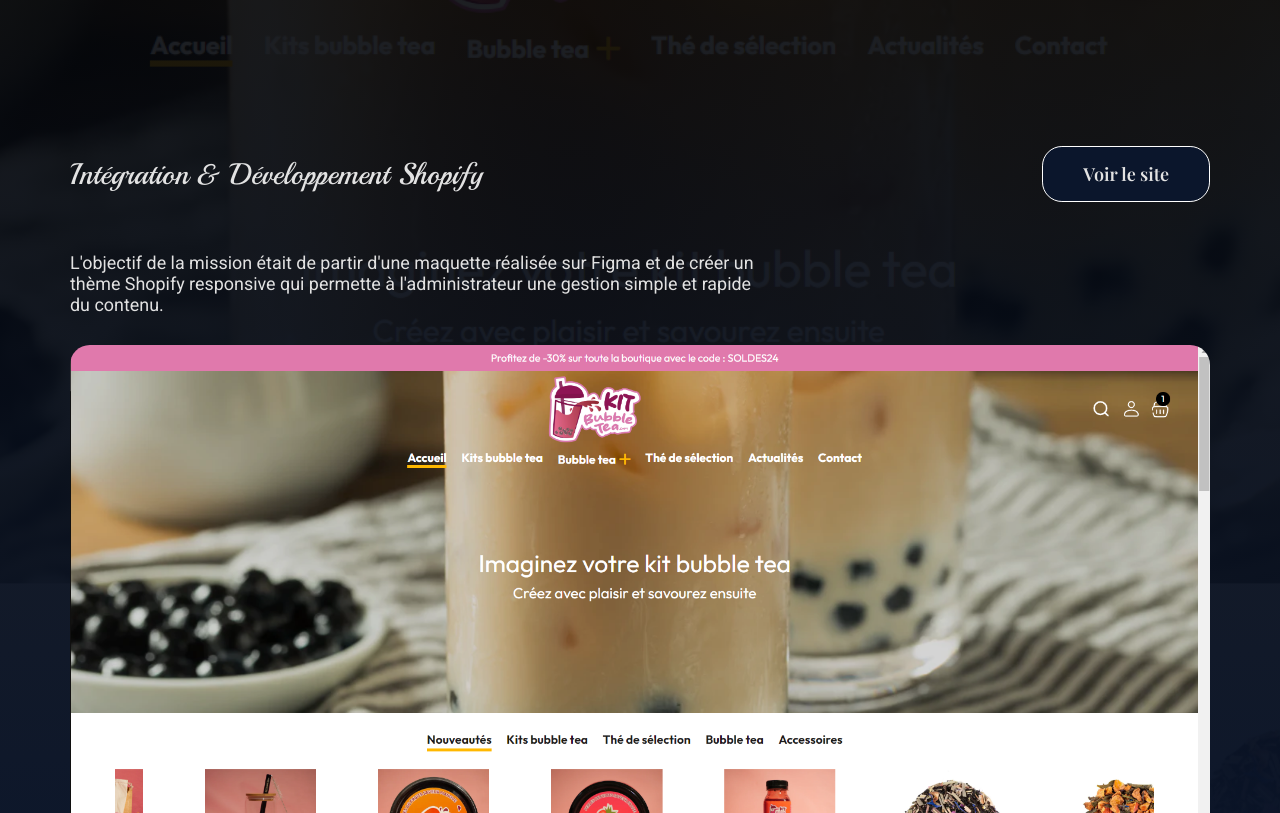
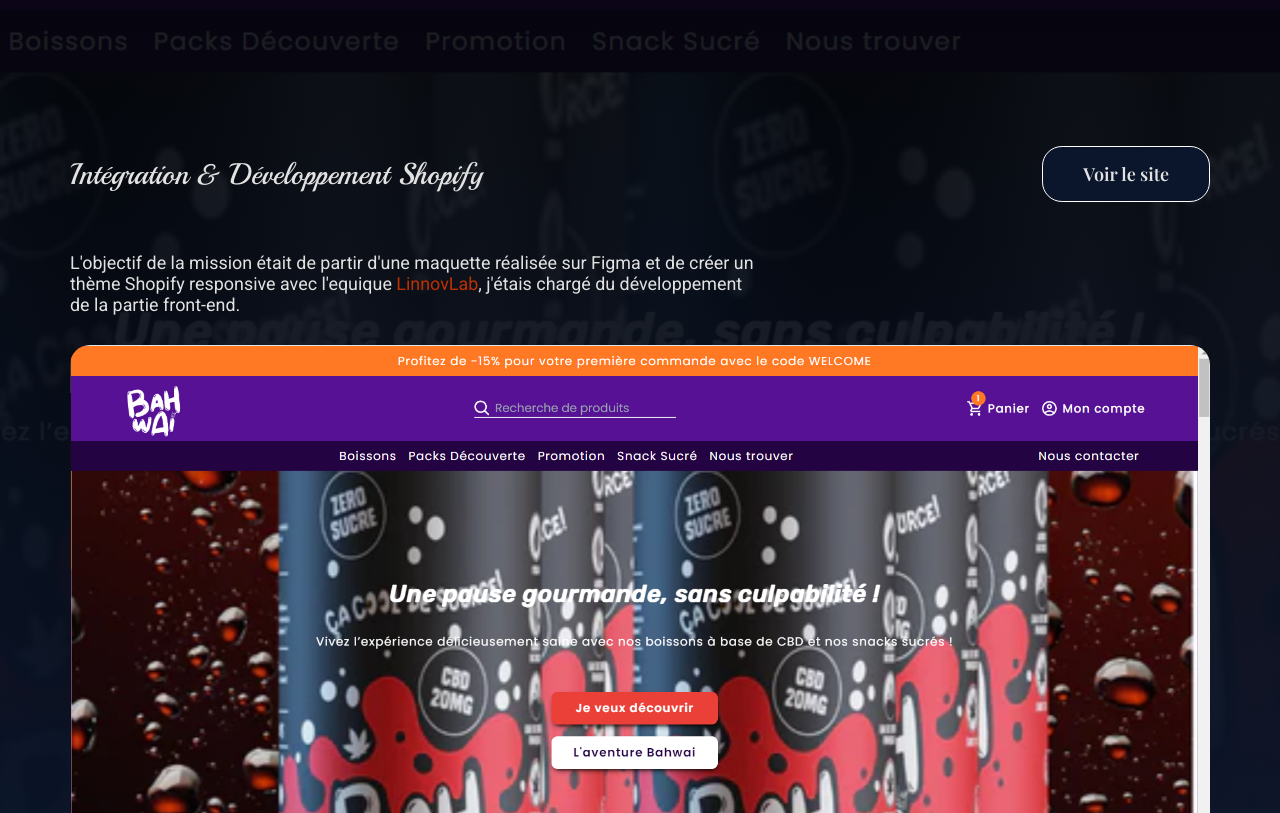
Before and after one commit to aliou77/My-Portfolio, a plain HTML site: page pages/mes-realisations.html in a window 1280 px wide. Shown: the part 540-1353 px from the top of the page. Drawn offline with nearby package versions, Linux system fonts and the light colour scheme; files whose address does not match are found by name; a web font is replaced by a local one.

Commit message:
design: update design

```diff
--- a/js/app.js
+++ b/js/app.js
@@ -54,8 +54,8 @@
     });
 
     ScrollReveal().reveal('.home-content, .about-content h2, .about-img, .heading', { origin: 'top' });
-    ScrollReveal().reveal(' .home-content h1, .contact-container .email', { origin: 'left' });
-    ScrollReveal().reveal('.home-content p, .about-content p', { origin: 'right' });
+    ScrollReveal().reveal(' .home-content h1, .contact-container .email, h2.heading, .faq-container', { origin: 'left' });
+    ScrollReveal().reveal('.home-content p, .about-content p, faq-item', { origin: 'right' });
     ScrollReveal().reveal('.home-img img, .about-img, .projects-container .project-box, .contact-container a, .services-container',
         { origin: 'bottom' }
     );
--- a/pages/mes-realisations.html
+++ b/pages/mes-realisations.html
@@ -9,18 +9,38 @@
 </head>
 <body>
 
-    <main class="main-realisation">
+    <main class="main-realisation ">
         <div class="content-main-realisation">
             <div class="head-realisation bg-realisation">
                 <div class="head-content shadow-blue h-full flex flex-col gap-3 justify-center items-center p-desktop">
                     <div class="logo-content flex justify-start shadow-header w-full px-20px bg-transparent">
                         <a href="/" class="logo font-playball">M.A.D</a>
+                        <a href="/" class="logo font-playball">ME CONTACTER</a>
                     </div>
                     <h1 class="title">MES RÉALISATIONS</h1>
                     <p class="text-2rem font-playfair text-center">Voici un aperçu des projets sur lesquels je suis intervenus.</p>
                 </div>
             </div>
             <div class="realisation-container flex flex-col">
+                <div id="kit" class="reatilisation-item bg-bahwai">
+                    <div class="content-projet shadow-blue h-full pb-7 p-desktop">
+                        <h2 class="title-projet pt-5">Bahwai</h2>
+                        <p class="desc-projet mt-5 selection">Développement du thème Shopify et intégration du site bahwai.com pour <a href="www.linnovlab.com" class="text-main-color">LinnovLab</a></p>
+                        <div id="content-v-plus" class="flex items-center justify-between mt-15">
+                            <h4 class="font-playball font-medium text-3rem">Intégration & Développement Shopify</h4>
+                            <a href="https://bahwai.com/" class="btn-v-plus">Voir le site</a>
+                        </div>
+                        <div class="explain w-full">
+                            <p class="text-normal">L'objectif de la mission était de partir d'une maquette réalisée sur Figma
+                                et de créer un thème Shopify responsive avec l'equique <a href="www.linnovlab.com" class="text-main-color">LinnovLab</a>, j'étais chargé du développement de la partie front-end.</p>
+                        </div>
+                        <div class="mt-3">
+                            <div class="img w-full">
+                                <img src="../imgs/bahwai.png" class="w-full radius-2" alt="Bahwai desktop">
+                            </div>
+                        </div>
+                    </div>
+                </div>
                 <div id="kit" class="reatilisation-item bg-kit">
                     <div class="content-projet shadow-blue h-full pb-7 p-desktop">
                         <h2 class="title-projet pt-5">Kitbubble-Tea</h2>
@@ -36,7 +56,7 @@
                         </div>
                         <div class="mt-3">
                             <div class="img w-full">
-                                <img src="../imgs/kit.png" class="w-full radius-2" alt="Bahwai desktop">
+                                <img src="../imgs/kit.png" class="w-full radius-2" alt="kitbubbletea desktop">
                             </div>
                         </div>
                     </div>
@@ -57,7 +77,7 @@
                         </div>
                         <div class=" mt-3">
                             <div class="img w-full">
-                                <img src="../imgs/chaap.png" class="w-full radius-2" alt="Bahwai desktop">
+                                <img src="../imgs/chaap.png" class="w-full radius-2" alt="chaap desktop">
                             </div>
                         </div>
                     </div>
@@ -78,7 +98,7 @@
                         </div>
                         <div class=" mt-3">
                             <div class="img w-full">
-                                <img src="../imgs/peintre.png" class="w-full radius-2" alt="Bahwai desktop">
+                                <img src="../imgs/peintre.png" class="w-full radius-2" alt="peintre desktop">
                             </div>
                         </div>
                     </div>
--- a/styles/style.scss
+++ b/styles/style.scss
@@ -10,7 +10,14 @@
     border: none;
     outline: none;
 }
-
+*::selection{
+    background-color: var(--main-color);
+    color: white;
+}
+*::-moz-selection{
+    background-color: var(--main-color);
+    color: white;
+}
 // #BD3100 => couleur text
 // #0B162C => bg color
 
@@ -22,6 +29,7 @@
 body{
     color: var(--text-color);
 }
+
 .bg-index{
     background: url('../imgs/bg/file-connexion.jpg') no-repeat center;
     background-size: cover;
@@ -577,6 +585,12 @@
 .bg-transparent{
     background-color: transparent;
 }
+.bg-bahwai{
+    background: url('../imgs/bahwai.png');
+    background-repeat: no-repeat;
+    background-size: cover;
+    background-position: center;
+}
 .bg-kit{
     background: url('../imgs/kit.png');
     background-repeat: no-repeat;
```
Also changed, not shown: styles/style.css, 1 other file.
